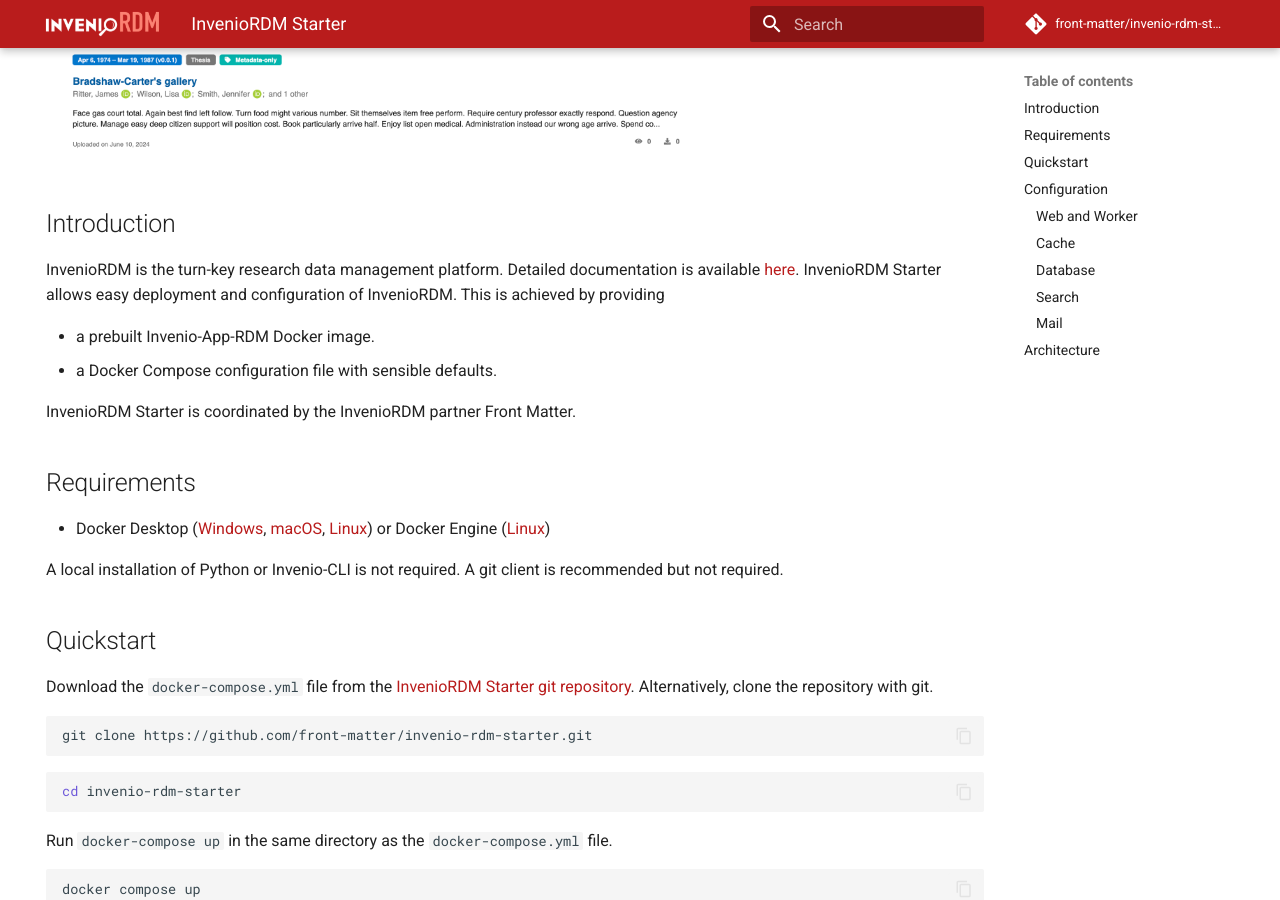
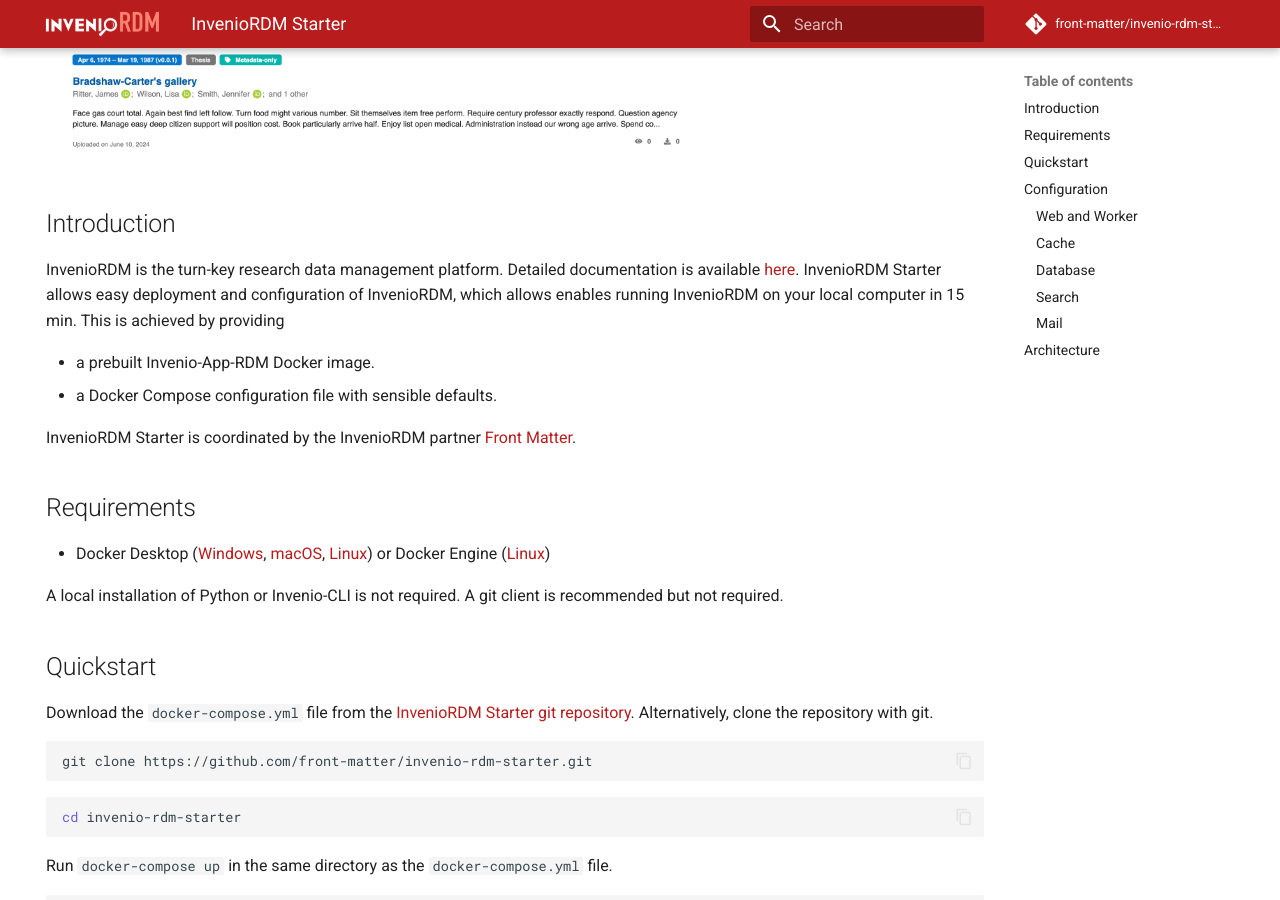
Before and after one commit to front-matter/invenio-rdm-starter, an MkDocs documentation site: the page built from docs/index.md, in a window 1280 px wide and 900 px high, scrolled down 513 px. Built offline with MkDocs 1.6.1 and Material for MkDocs 9.7.7, drawn with Linux system fonts in a browser that asks for light colours; comment, search, counter and statistics services are not loaded.

Commit message:
update docs

```diff
--- a/docs/index.md
+++ b/docs/index.md
@@ -9,12 +9,12 @@
 
 ## Introduction
 
-InvenioRDM is the turn-key research data management platform. Detailed documentation is available [here](https://inveniordm.docs.cern.ch/reference/focusing). InvenioRDM Starter allows easy deployment and configuration of InvenioRDM. This is achieved by providing
+InvenioRDM is the turn-key research data management platform. Detailed documentation is available [here](https://inveniordm.docs.cern.ch). InvenioRDM Starter allows easy deployment and configuration of InvenioRDM, which allows enables running InvenioRDM on your local computer in 15 min. This is achieved by providing
 
 * a prebuilt Invenio-App-RDM Docker image.
 * a Docker Compose configuration file with sensible defaults.
 
-InvenioRDM Starter is coordinated by the InvenioRDM partner Front Matter.
+InvenioRDM Starter is coordinated by the InvenioRDM partner [Front Matter](https://front-matter.io).
 
 ## Requirements
 
```
Also changed, not shown: 2 other files.
